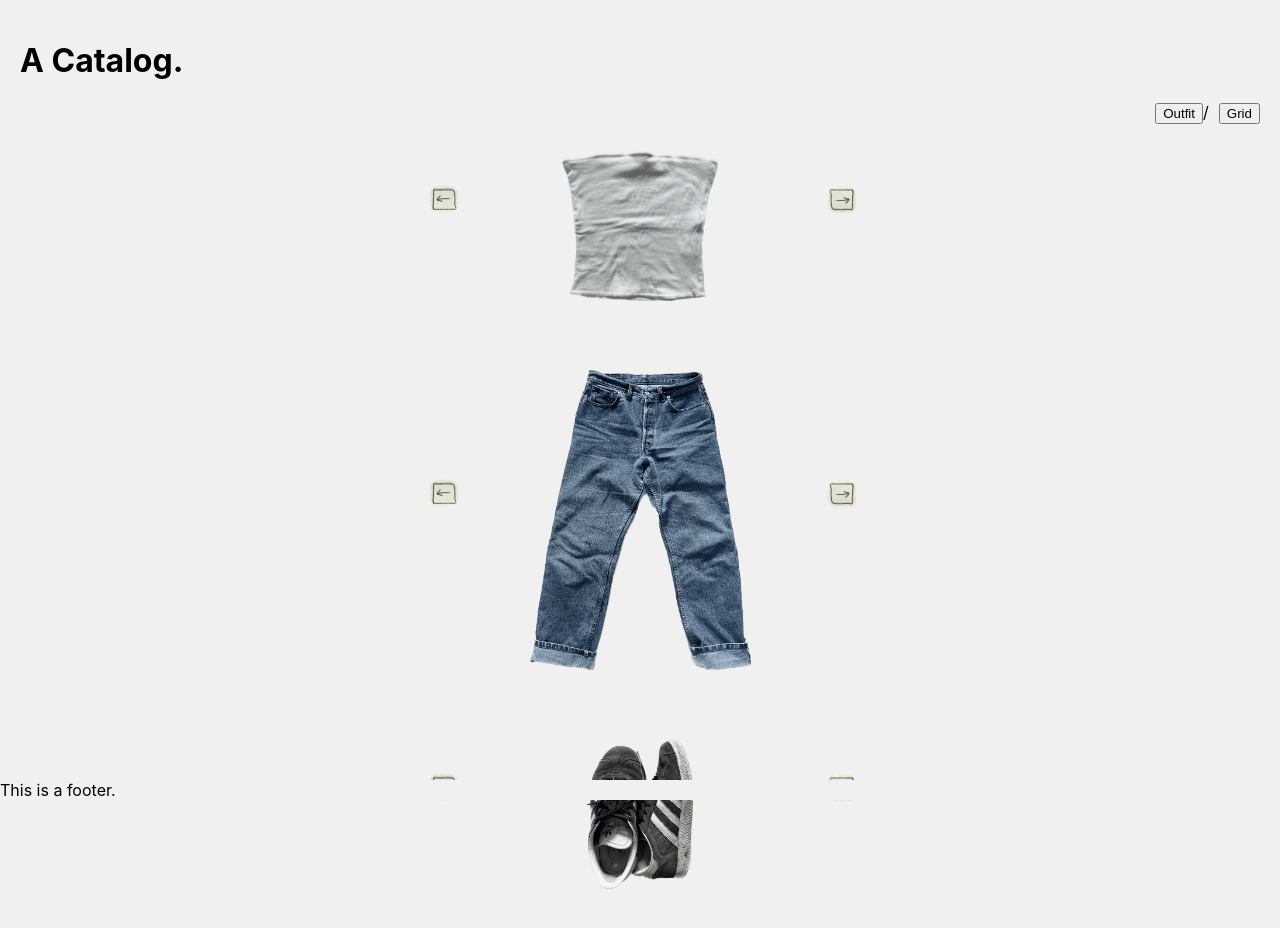
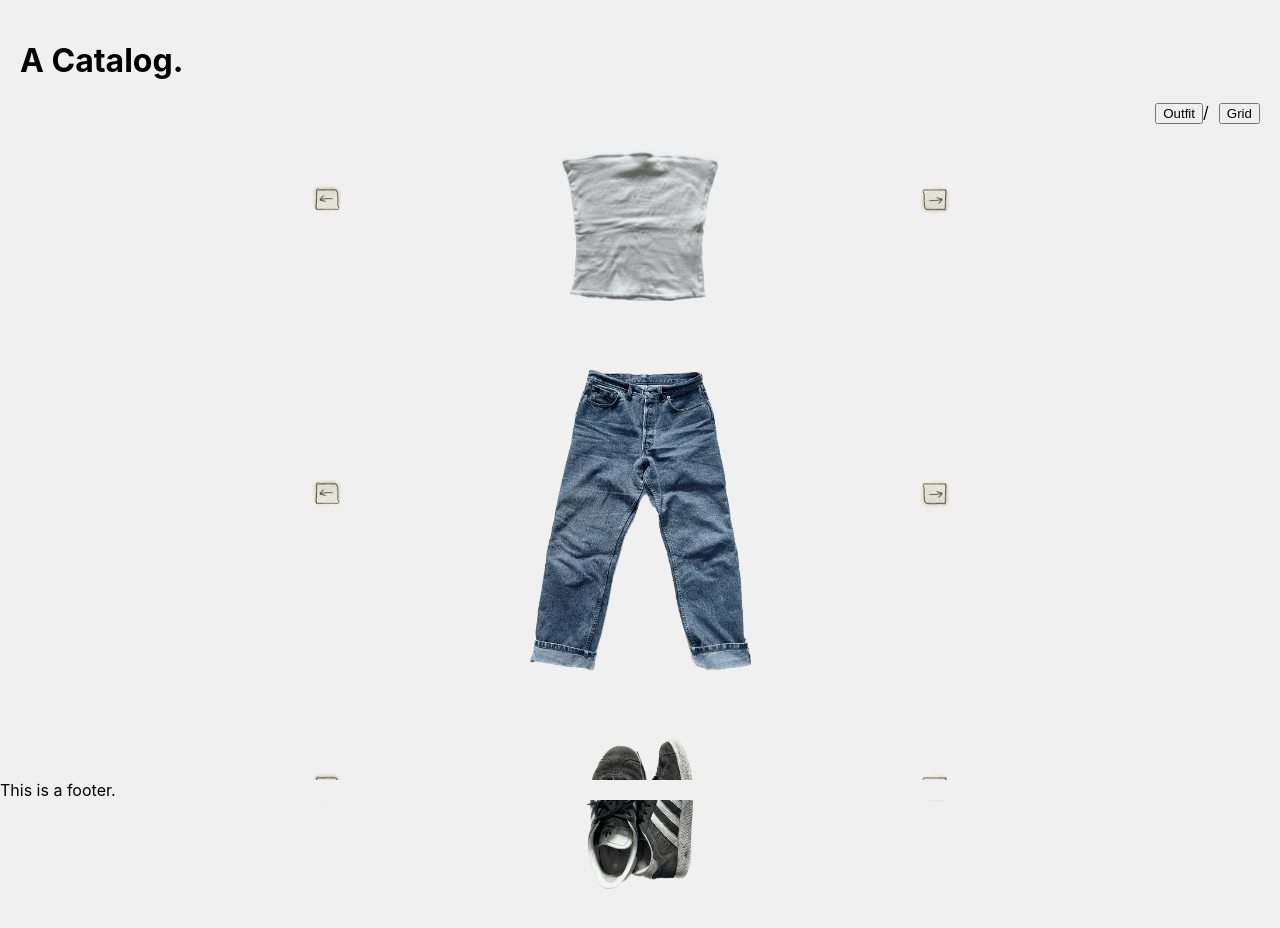
Before and after one commit to ebjorm/A-Catalog, a React (Create React App) app in the folder my-react-app/: page / in a window 1280 px wide. Built offline with nearby package versions, Linux system fonts and the light colour scheme.

Commit message:
Arrow button fix

```diff
--- a/my-react-app/src/Outfit.css
+++ b/my-react-app/src/Outfit.css
@@ -18,7 +18,7 @@
     position: absolute;
     top: 50%;
     transform: translateY(-50%);
-    padding-left: 33%;
+    padding-left: 48%;
   }
 
   .arrow-button img {
@@ -28,4 +28,5 @@
 
   .left-arrow {
     left: 0;
+    padding-left: 23%;
   }
```
